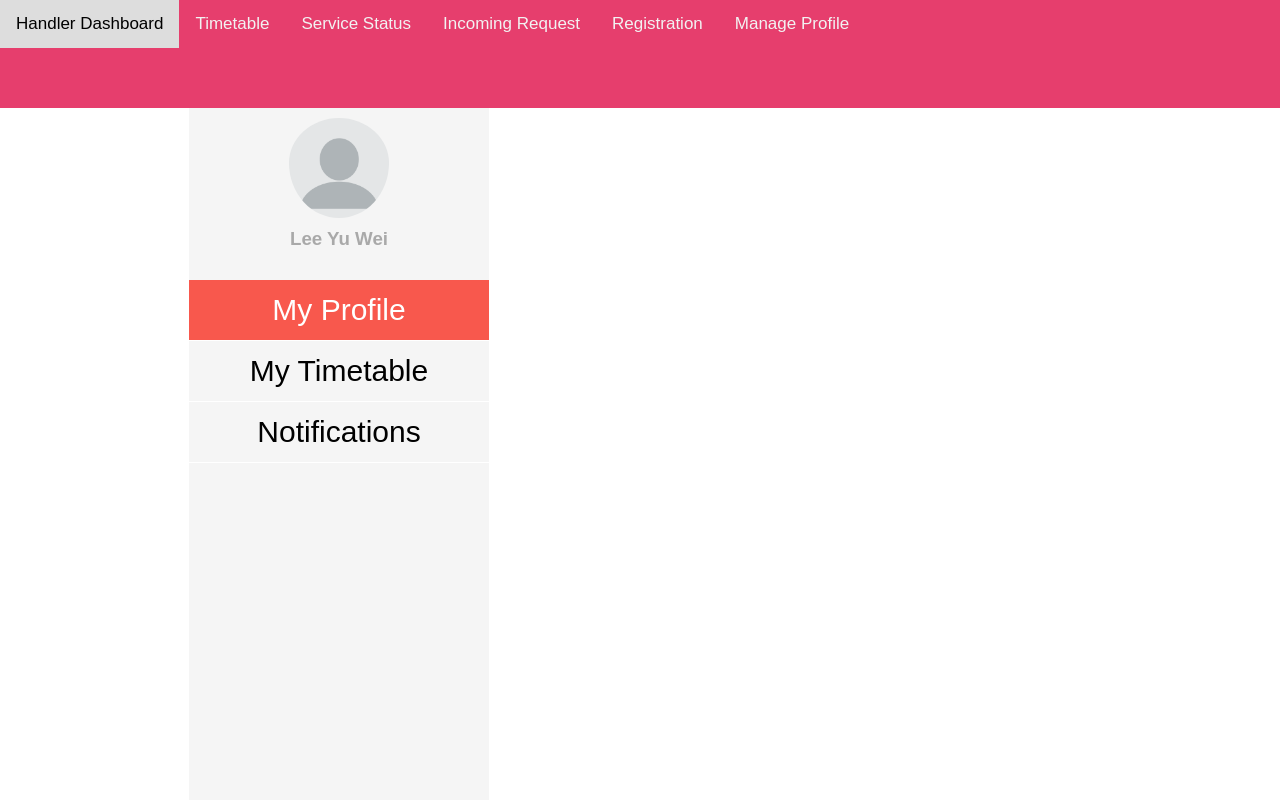
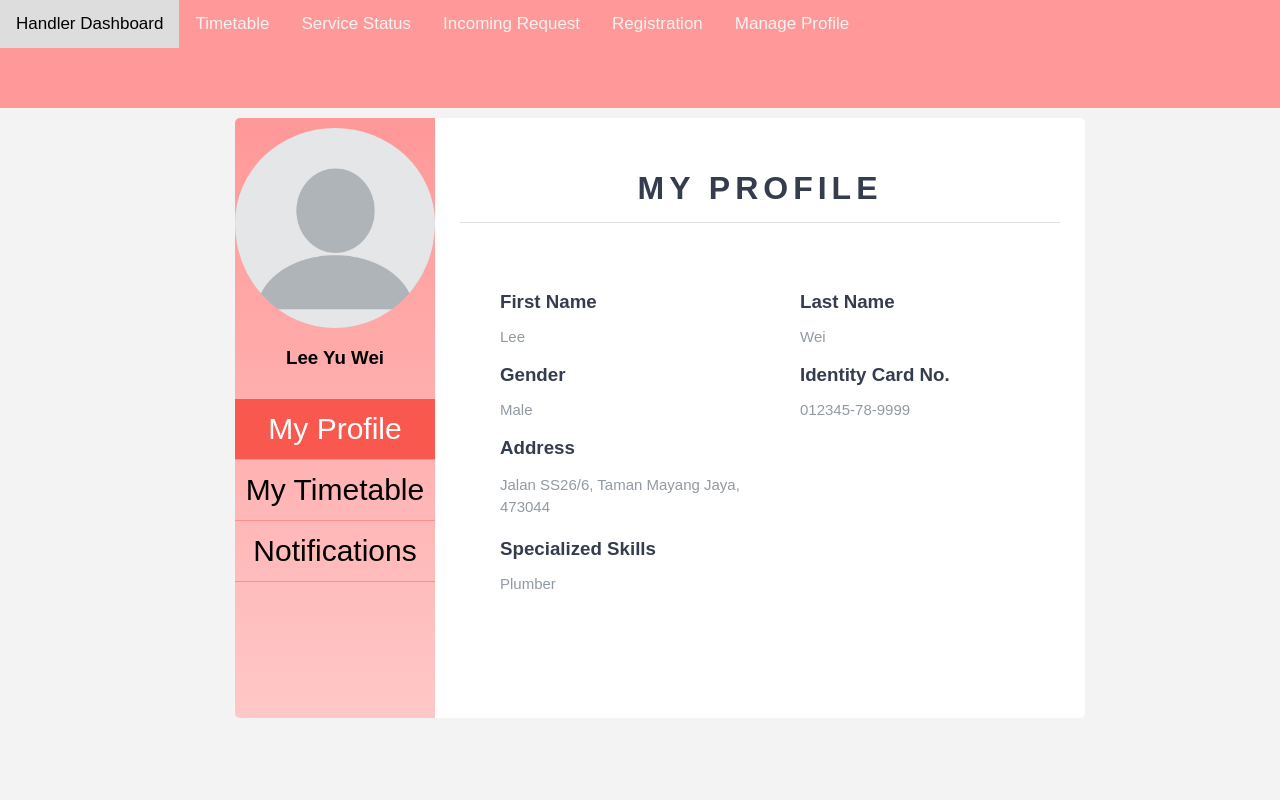
Before and after one commit to chanphil2002/PHP-Elderly-Home-Club-Appointment, a PHP site: the page made by HTML & CSS/handyman/handyman's profile.html in a window 1280 px wide. Run offline with PHP 8.4, Linux system fonts and the light colour scheme.

Commit message:
handyman's profile done

```diff
--- a/HTML & CSS/handyman/handyman's profile.html
+++ b/HTML & CSS/handyman/handyman's profile.html
@@ -6,12 +6,11 @@
     <meta http-equiv="X-UA-Compatible" content="IE=edge">
     <meta name="viewport" content="width=device-width, initial-scale=1.0">
     <link rel="stylesheet" href="profile.css">
-    <title>Notifications</title>
+    <title>Profile Settings</title>
 </head>
 
 <body>
     <div class="navbar">
-        <!-- <a href=""><img src="Handyman_Logo.png"></a> -->
         <a href="#home">Handler Dashboard</a>
         <a href="#timetable">Timetable</a>
         <a href="#servicestatus">Service Status</a>
@@ -19,6 +18,7 @@
         <a href="#registration">Registration</a>
         <a href="#manageprofile">Manage Profile</a>
     </div>
+    <div class="wrapper">
         <div class="sidebar">
             <div class="profile">
                 <img src="profile_pic.png">
@@ -26,17 +26,61 @@
             </div>
             <ul>
                 <li>
-                <a href="" class="active">My Profile</a>
+                    <a href="handyman's profile.html" class="active">My Profile</a>
                 </li>
                 <li>
-                <a href="">My Timetable</a>
+                    <a href="www.google.com">My Timetable</a>
                 </li>
                 <li>
                     <a href="">Notifications</a>
                 </li>
             </ul>
         </div>
-    <div
+        <div class= "card_body">
+            <div class="info">
+                <h1>My Profile</h1>
+                <div class="info_data">
+                    <div class="data">
+                        <h3>First Name</h3>
+                        <p>Lee</p>
+                        <h3>Gender</h3>
+                        <p>Male</p>
+                        <h3>Address</h3>
+                        <p style="line-height: 1.5em; height: 3em;">Jalan SS26/6, Taman Mayang Jaya, 473044</p>
+                        <h3>Specialized Skills</h3>
+                        <p>Plumber</p>
+                    </div>
+                    <div class="data">
+                        <h3>Last Name</h3>
+                        <p>Wei</p>
+                        <h3>Identity Card No.</h3>
+                        <p>012345-78-9999</p>
+
+                    </div>
+                </div>
+                <div class="info_data">
+                    <div class="data">
+
+                    </div>
+                </div>
+                </div>
+            </div>
+        </div>
+    </div>
+
+    <script>
+        var sidebar = document.querySelector(".sidebar");
+        sidebar.addEventListener("click", function(){
+        document.querySelector("body").classList.toggle("active");
+    })
+    </script>
+
+
+
+
+
+
+
 
 </body>
 
--- a/HTML & CSS/handyman/profile.css
+++ b/HTML & CSS/handyman/profile.css
@@ -1,5 +1,5 @@
 body{
-    background-color: white;
+    background-color: #f3f3f3;
     margin: 0px;
     padding-top: 108.33px
 }
@@ -8,7 +8,7 @@ body{
 }
 .navbar {
     overflow: hidden;
-    background-color: #E63E6D;
+    background-color: #FF9999;
     position: fixed;
     top: 0;
     width: 100%;
@@ -30,46 +30,101 @@ body{
     color: black;
 }
 
+
+.wrapper{
+    display: flex;
+    border-radius: 20px;
+    margin: 10px;
+}
 .sidebar{
-    background-color: whitesmoke;
+    background-image: linear-gradient(#ff9898, #ffc7c7);
     position: relative;
-    width: 300px;
-    height: 86.5vh;
-    left: 189px;
+    width: 335px;
+    height: 600px;
+    margin-left: 225px;
+    border-top-left-radius: 5px;
+    border-bottom-left-radius: 5px;
+
 }
+
 .sidebar .profile{
     margin-bottom: 30px;
     text-align: center;
 }
+
 .sidebar .profile img{
     padding-top: 10px;
     display: block;
-    width: 100px;
-    height: 100px;
+    width: 200px;
+    height: 200px;
     border-radius: 50%;
     margin: 0 auto;
 }
-.sidebar .profile h3{
-    color: darkgrey;
+
+.sidebar .profile h2{
+    color: #FEE3EC;
     margin: 10px 0 5px;
+    padding: 5px;
 }
+
 .sidebar ul{
     list-style-type: none;
     padding: 0;
     margin: 0;
 }
+
 .sidebar ul li a{
     display: block;
     padding: 13px 0;
-    border-bottom: 1px solid white;
+    border-bottom: 1px solid rgb(255, 143, 143);
     color: black;
     font-size: 30px;
     position: relative;
     text-decoration: none;
     text-align: center;
 }
+
 .sidebar ul li a:hover,
 .sidebar ul li a.active{
     background-color: #F8584D;
     color: white;
 }
+
+.card_body{
+    flex-grow: 100;
+    margin-right: 225px;
+    background: #fff;
+    padding: 30px 25px;
+    border-top-right-radius: 5px;
+    border-bottom-right-radius: 5px;
+}
+
+.card_body .info h1{
+    margin-bottom: 50px;
+    padding-bottom: 15px;
+    border-bottom: 1px solid #e0e0e0;
+    color: #353c4e;
+    text-transform: uppercase;
+    letter-spacing: 5px;
+    text-align: center;
+}
+
+.card_body .info .info_data{
+    display: flex;
+}
+
+.card_body .info .info_data .data{
+    width: 300px;
+}
+.card_body .info .info_data .data h3{
+    color: #353c4e;
+    margin-bottom: 5px;
+    padding-left: 40px;
+}
+
+.card_body .info .info_data .data p{
+    font-size: 15px;
+    margin-bottom: 10px;
+    color: #919aa3;
+    padding-left: 40px;
+}
```
Lines whose indentation alone changed are shown as unchanged.
